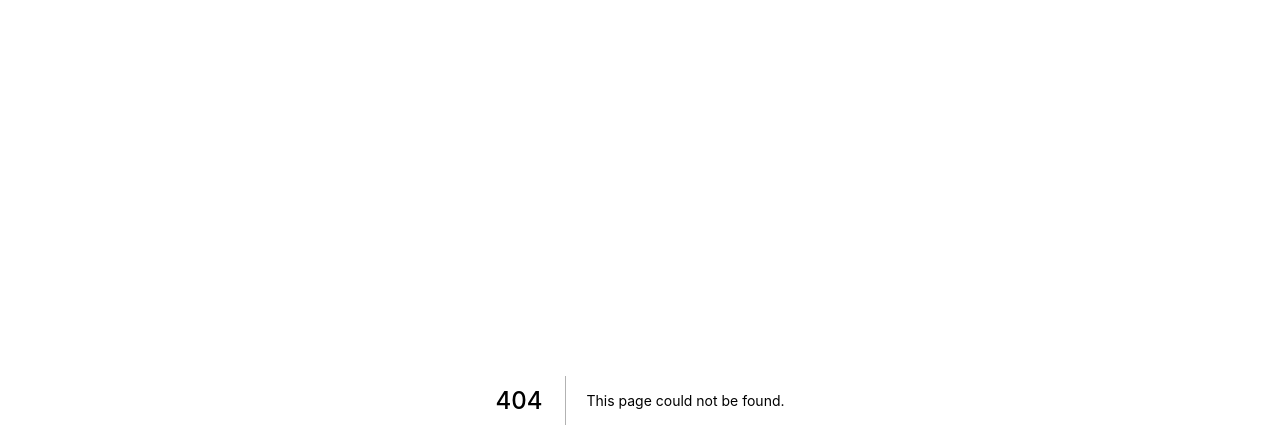
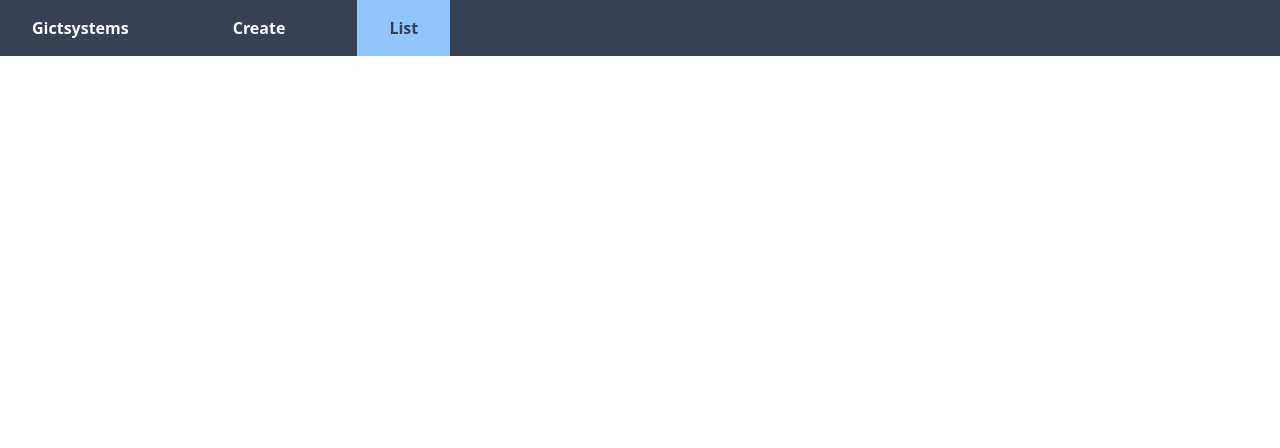
Before and after one commit to Gitigi/gictsystems, a Next.js app: page /list in a window 1280 px wide. Before the commit this address had no page. Shown: the top 448 px of the page. Built offline with nearby package versions, Linux system fonts and the light colour scheme.

Commit message:
feat: added header

```diff
--- /dev/null
+++ b/components/header.js
@@ -0,0 +1,38 @@
+import Link from "next/link"
+import { useRouter } from "next/router"
+
+export default function Header() {
+  const router = useRouter();
+  console.log(router.asPath)
+
+  return (
+    <>
+      <div className="bg-gray-700">
+        <div className="container mx-auto">
+          <header>
+            <nav className="flex gap-10 text-white">
+                <Link href="/create">
+                  <a className="py-4 px-8 font-semibold">
+                    Gictsystems
+                  </a>
+                </Link>
+
+                <Link href="/create">
+                    <a className={`py-4 px-8 font-semibold ${ router.asPath === '/create' ? 'text-gray-700 bg-blue-300' : ''}`}>
+                    Create
+                    </a>
+                </Link>
+
+                <Link href="/list">
+                    <a className={`py-4 px-8 font-semibold ${ router.asPath === '/list' ? 'text-gray-700 bg-blue-300' : ''}`}>
+                    List
+                    </a>
+                </Link>
+
+              </nav>
+            </header>
+          </div>
+      </div>
+    </>
+  )
+}
--- a/next.config.js
+++ b/next.config.js
@@ -2,6 +2,16 @@
 const nextConfig = {
   reactStrictMode: true,
   swcMinify: true,
+
+  async redirects() {
+    return [
+      {
+        source: '/',
+        destination: '/create',
+        permanent: true,
+      },
+    ]
+  },
 }
 
 module.exports = nextConfig
--- /dev/null
+++ b/pages/create.js
@@ -0,0 +1,8 @@
+import Header from "../components/header"
+export default function Home() {
+  return (
+    <>
+      <Header />
+    </>
+  )
+}
--- a/pages/index.js
+++ /dev/null
@@ -1,7 +0,0 @@
-export default function Home() {
-  return (
-    <div className='container mx-auto mt-10'>
-      <h1 className='text-3xl font-bold text-gray-500 text-center uppercase'>gictsystems</h1>
-    </div>
-  )
-}
--- /dev/null
+++ b/pages/list.js
@@ -0,0 +1,8 @@
+import Header from "../components/header"
+export default function Home() {
+  return (
+    <>
+      <Header />
+    </>
+  )
+}
```
